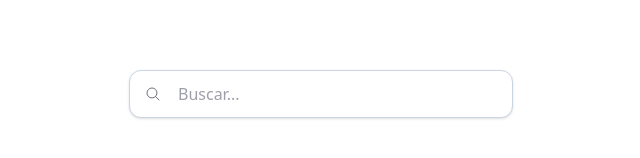
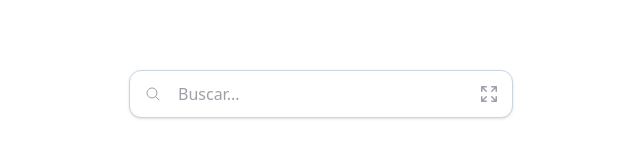
Before and after one commit to leinvg/ronwave-app, an Angular app: page / in a window 1280 px wide. Shown: the part 306-464 px from the top of the page, without its empty margins (319-959 px from the left). Built offline with nearby package versions, Linux system fonts and the light colour scheme.

Commit message:
add drag and drop v1 | fixed outside clicks

```diff
--- a/package.json
+++ b/package.json
@@ -12,6 +12,7 @@
   "private": true,
   "dependencies": {
     "@angular/animations": "^19.1.0",
+    "@angular/cdk": "^19.1.5",
     "@angular/common": "^19.1.0",
     "@angular/compiler": "^19.1.0",
     "@angular/core": "^19.1.0",
--- a/src/app/app.component.html
+++ b/src/app/app.component.html
@@ -1,2 +1,4 @@
-<app-search-books />
+<div id="Container" class="w-dvw h-dvh">
+  <app-search-books />
+</div>
 <router-outlet />
--- a/src/app/components/search-books/search-books.component.html
+++ b/src/app/components/search-books/search-books.component.html
@@ -1,16 +1,20 @@
-<div class="absolute top-1/2 left-1/2 -translate-1/2 w-sm">
+<div
+  class="absolute top-1/2 left-1/2 -translate-1/2 w-sm"
+  (cdkDragStarted)="closeDropdown()"
+  cdkDragBoundary="#Container"
+  cdkDrag
+>
   <input
     type="text"
     id="SearchBar"
     placeholder="Buscar..."
-    class="w-full h-12 pl-12 pr-4 bg-white border border-slate-300 rounded-xl shadow-sm placeholder-zinc-400 text-zinc-800 focus:outline-2 focus:outline-slate-500 focus:shadow-lg focus:border-transparent"
+    class="w-full h-12 pl-12 pr-12 bg-white border border-slate-300 rounded-xl shadow-sm placeholder-zinc-400 text-zinc-800 focus:outline-2 focus:outline-slate-500 focus:shadow-lg focus:border-transparent"
     [formControl]="query"
-    (keyup)="onSearch()"
-    (focus)="onFocus()"
-    (blur)="onBlur()"
+    (input)="onSearch()"
+    (focus)="openDropdown()"
   />
   <span
-    class="absolute inset-y-0 left-0 grid place-content-center w-12 text-zinc-500"
+    class="absolute inset-y-0 left-0 grid place-content-center w-12 text-zinc-400"
   >
     <svg
       xmlns="http://www.w3.org/2000/svg"
@@ -27,8 +31,24 @@
       />
     </svg>
   </span>
+  <span
+    class="absolute inset-y-0 right-0 grid place-content-center w-12 cursor-grab text-zinc-400 hover:text-zinc-500"
+    cdkDragHandle
+  >
+    <svg
+      xmlns="http://www.w3.org/2000/svg"
+      viewBox="0 0 20 20"
+      fill="currentColor"
+      class="size-5"
+    >
+      <path
+        d="m13.28 7.78 3.22-3.22v2.69a.75.75 0 0 0 1.5 0v-4.5a.75.75 0 0 0-.75-.75h-4.5a.75.75 0 0 0 0 1.5h2.69l-3.22 3.22a.75.75 0 0 0 1.06 1.06ZM2 17.25v-4.5a.75.75 0 0 1 1.5 0v2.69l3.22-3.22a.75.75 0 0 1 1.06 1.06L4.56 16.5h2.69a.75.75 0 0 1 0 1.5h-4.5a.747.747 0 0 1-.75-.75ZM12.22 13.28l3.22 3.22h-2.69a.75.75 0 0 0 0 1.5h4.5a.747.747 0 0 0 .75-.75v-4.5a.75.75 0 0 0-1.5 0v2.69l-3.22-3.22a.75.75 0 1 0-1.06 1.06ZM3.5 4.56l3.22 3.22a.75.75 0 0 0 1.06-1.06L4.56 3.5h2.69a.75.75 0 0 0 0-1.5h-4.5a.75.75 0 0 0-.75.75v4.5a.75.75 0 0 0 1.5 0V4.56Z"
+      />
+    </svg>
+  </span>
   @if (isDropdownOpen) {
   <div
+    id="Dropdown"
     class="absolute flex w-full mt-2 bg-white border border-slate-300 rounded-xl shadow-lg overflow-hidden"
     [ngStyle]="{ 'max-height.px': maxDropdownHeight }"
   >
--- a/src/app/components/search-books/search-books.component.ts
+++ b/src/app/components/search-books/search-books.component.ts
@@ -2,10 +2,11 @@ import { Component, HostListener } from '@angular/core';
 import { GoogleBooksService } from '../../services/google-books.service';
 import { FormControl, ReactiveFormsModule } from '@angular/forms';
 import { NgStyle } from '@angular/common';
+import { DragDropModule } from '@angular/cdk/drag-drop';
 
 @Component({
   selector: 'app-search-books',
-  imports: [ReactiveFormsModule, NgStyle],
+  imports: [ReactiveFormsModule, NgStyle, DragDropModule],
   templateUrl: './search-books.component.html',
   styleUrl: './search-books.component.css',
 })
@@ -19,18 +20,30 @@ export class SearchBooksComponent {
 
   @HostListener('window:resize')
   calculateDropdownHeight() {
-    const windowHeight = window.innerHeight;
     const inputBottom =
       document.getElementById('SearchBar')?.getBoundingClientRect().bottom || 0;
-    this.maxDropdownHeight = Math.max(88, windowHeight - inputBottom - 8 - 64);
+    this.maxDropdownHeight = Math.max(
+      88,
+      window.innerHeight - inputBottom - 72
+    );
   }
 
-  onFocus() {
+  @HostListener('document:click', ['$event'])
+  handleClickOutside(event: Event) {
+    const elements = ['SearchBar', 'Dropdown'].map((id) =>
+      document.getElementById(id)
+    );
+    if (elements.every((el) => el && !el.contains(event.target as Node))) {
+      this.isDropdownOpen = false;
+    }
+  }
+
+  openDropdown() {
     this.calculateDropdownHeight();
     this.isDropdownOpen = true;
   }
 
-  onBlur() {
+  closeDropdown() {
     this.isDropdownOpen = false;
   }
 
@@ -38,9 +51,10 @@ export class SearchBooksComponent {
     const queryValue = this.query.value;
     if (queryValue && queryValue.length > 2) {
       this.booksService.searchBooks(queryValue).subscribe((response) => {
-        // this.bookList = response.items || [];
         this.bookList = (response.items || []).filter(
-          (item: any) => item.volumeInfo.imageLinks?.thumbnail
+          (item: any) =>
+            item.volumeInfo.imageLinks?.thumbnail &&
+            item.volumeInfo.authors?.length > 0
         );
       });
     } else {
@@ -50,5 +64,6 @@ export class SearchBooksComponent {
 
   selectBook(book: any) {
     console.log('Libro seleccionado:', book);
+    this.isDropdownOpen = false;
   }
 }
```
Also changed, not shown: 1 other file (tests, documents, lock files or other folders).
